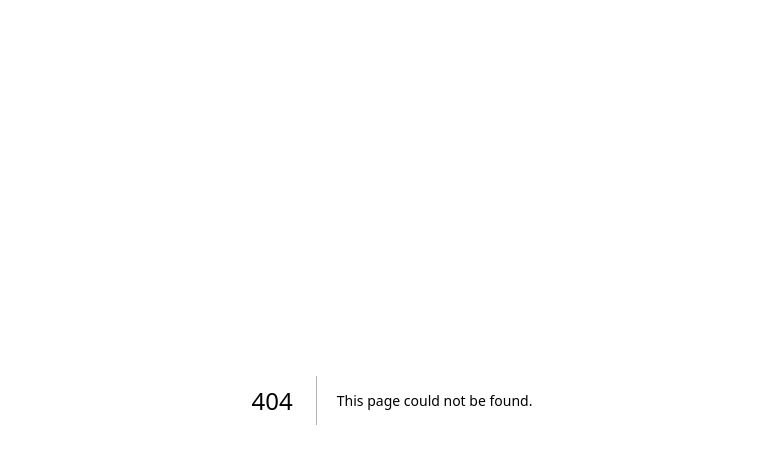
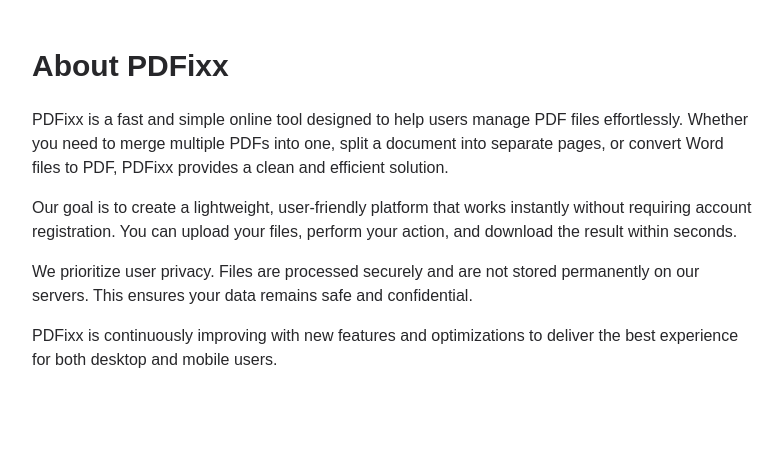
Before and after one commit to agur32323/pdfixx-web, a Next.js app: page /about in a window 1280 px wide. Before the commit this address had no page. Shown: the top 464 px of the page, without its empty margins (248-1031 px from the left). Built offline with nearby package versions, Linux system fonts and the light colour scheme.

Commit message:
add content pages for adsense approval

```diff
--- /dev/null
+++ b/app/about/page.tsx
@@ -0,0 +1,28 @@
+export default function AboutPage() {
+  return (
+    <main className="max-w-3xl mx-auto px-6 py-12 text-zinc-800">
+      <h1 className="text-3xl font-bold mb-6">About PDFixx</h1>
+
+      <p className="mb-4">
+        PDFixx is a fast and simple online tool designed to help users manage PDF files effortlessly.
+        Whether you need to merge multiple PDFs into one, split a document into separate pages,
+        or convert Word files to PDF, PDFixx provides a clean and efficient solution.
+      </p>
+
+      <p className="mb-4">
+        Our goal is to create a lightweight, user-friendly platform that works instantly without requiring
+        account registration. You can upload your files, perform your action, and download the result within seconds.
+      </p>
+
+      <p className="mb-4">
+        We prioritize user privacy. Files are processed securely and are not stored permanently on our servers.
+        This ensures your data remains safe and confidential.
+      </p>
+
+      <p className="mb-4">
+        PDFixx is continuously improving with new features and optimizations to deliver the best experience
+        for both desktop and mobile users.
+      </p>
+    </main>
+  );
+}
--- /dev/null
+++ b/app/how-to-merge-pdf/page.tsx
@@ -0,0 +1,30 @@
+export default function MergeGuidePage() {
+  return (
+    <main className="max-w-3xl mx-auto px-6 py-12 text-zinc-800">
+      <h1 className="text-3xl font-bold mb-6">How to Merge PDF Files</h1>
+
+      <p className="mb-4">
+        Merging PDF files is one of the most common tasks when working with documents.
+        Whether you're combining reports, invoices, or scanned documents, PDFixx makes it fast and easy.
+      </p>
+
+      <h2 className="text-xl font-semibold mt-6 mb-2">Steps to merge PDFs:</h2>
+
+      <ul className="list-disc ml-6 space-y-2 mb-4">
+        <li>Select the PDF files you want to merge</li>
+        <li>Arrange them in your preferred order</li>
+        <li>Click the "Merge" button</li>
+        <li>Download the combined PDF file</li>
+      </ul>
+
+      <p className="mb-4">
+        The order of the files is important because the final document will follow that sequence.
+        PDFixx allows you to rearrange files easily before merging.
+      </p>
+
+      <p className="mb-4">
+        Our tool processes files quickly and securely, ensuring a smooth experience without unnecessary steps.
+      </p>
+    </main>
+  );
+}
--- /dev/null
+++ b/app/how-to-split-pdf/page.tsx
@@ -0,0 +1,29 @@
+export default function SplitGuidePage() {
+  return (
+    <main className="max-w-3xl mx-auto px-6 py-12 text-zinc-800">
+      <h1 className="text-3xl font-bold mb-6">How to Split PDF Files</h1>
+
+      <p className="mb-4">
+        Splitting a PDF allows you to extract specific pages or sections from a document.
+        This is useful when you only need part of a file instead of the whole document.
+      </p>
+
+      <h2 className="text-xl font-semibold mt-6 mb-2">Steps to split a PDF:</h2>
+
+      <ul className="list-disc ml-6 space-y-2 mb-4">
+        <li>Upload your PDF file</li>
+        <li>Enter the page range (e.g. 1-3, 5, 8-10)</li>
+        <li>Click the "Split" button</li>
+        <li>Download the result</li>
+      </ul>
+
+      <p className="mb-4">
+        You can split a PDF into multiple parts or extract specific pages based on your needs.
+      </p>
+
+      <p className="mb-4">
+        PDFixx ensures that your files are processed securely and quickly without storing them permanently.
+      </p>
+    </main>
+  );
+}
--- a/app/page.tsx
+++ b/app/page.tsx
@@ -631,6 +631,9 @@
               <Link className="hover:text-zinc-700" href="/terms">
                 Terms
               </Link>
+              <Link href="/about">About</Link>
+  <Link href="/how-to-merge-pdf">Merge Guide</Link>
+  <Link href="/how-to-split-pdf">Split Guide</Link>
             </div>
           </div>
         </footer>
```
